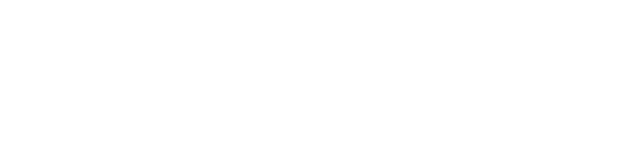
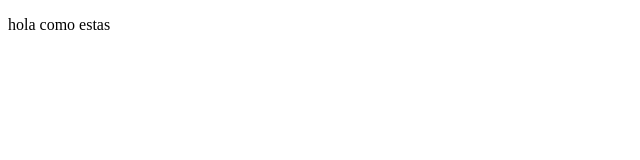
Before and after one commit to emitrigo/2-clase03-03-23, a plain HTML site: page index.html in a window 1280 px wide. Shown: the whole page, without its empty margins (0-640 px from the left). Drawn offline with Linux system fonts and the light colour scheme.

Commit message:
primer priyecto

```diff
--- a/estilo.css
+++ b/estilo.css
@@ -1,5 +1,6 @@
 *{
     margin: 0;
     padding: 0;
+    text-decoration-line: none;
 
 }
--- a/index.html
+++ b/index.html
@@ -9,6 +9,6 @@
 </head>
 
 <body>
-
+    <p>hola como estas</p>
 </body>
 </html>
```
